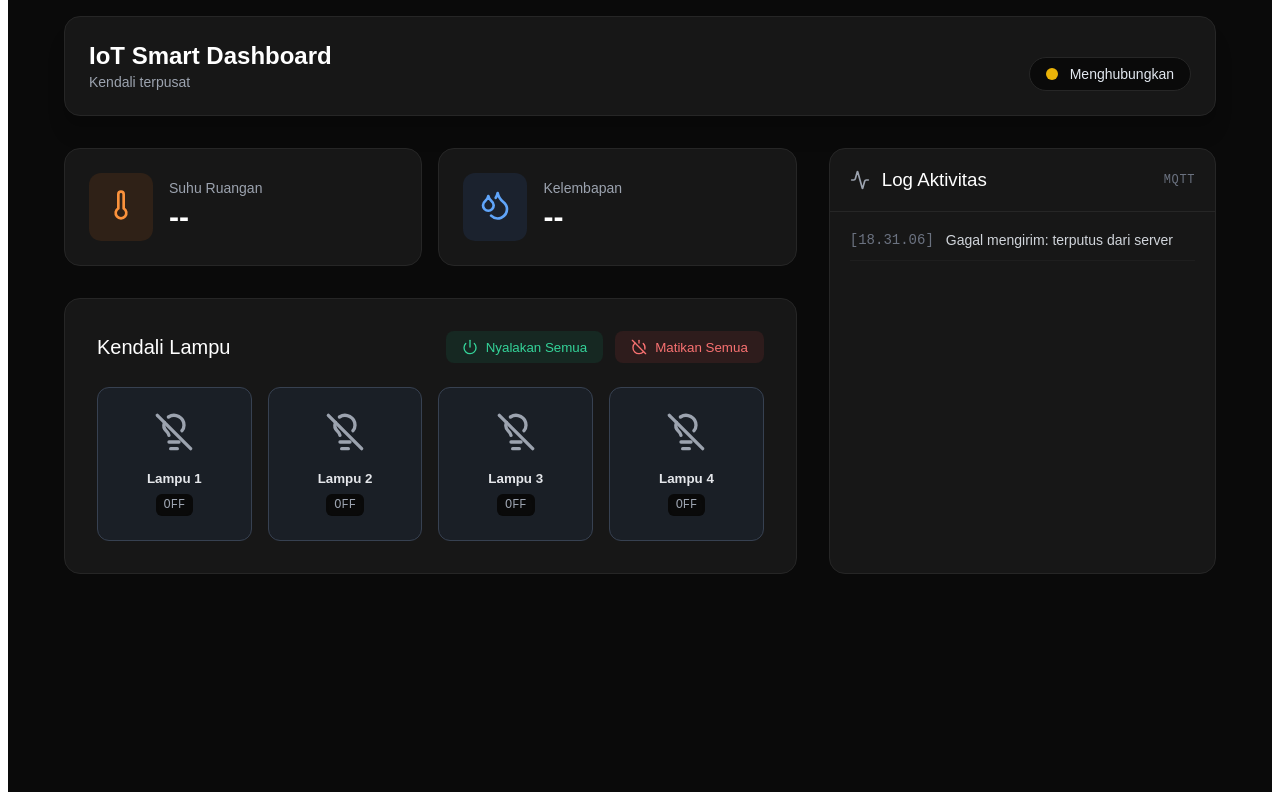
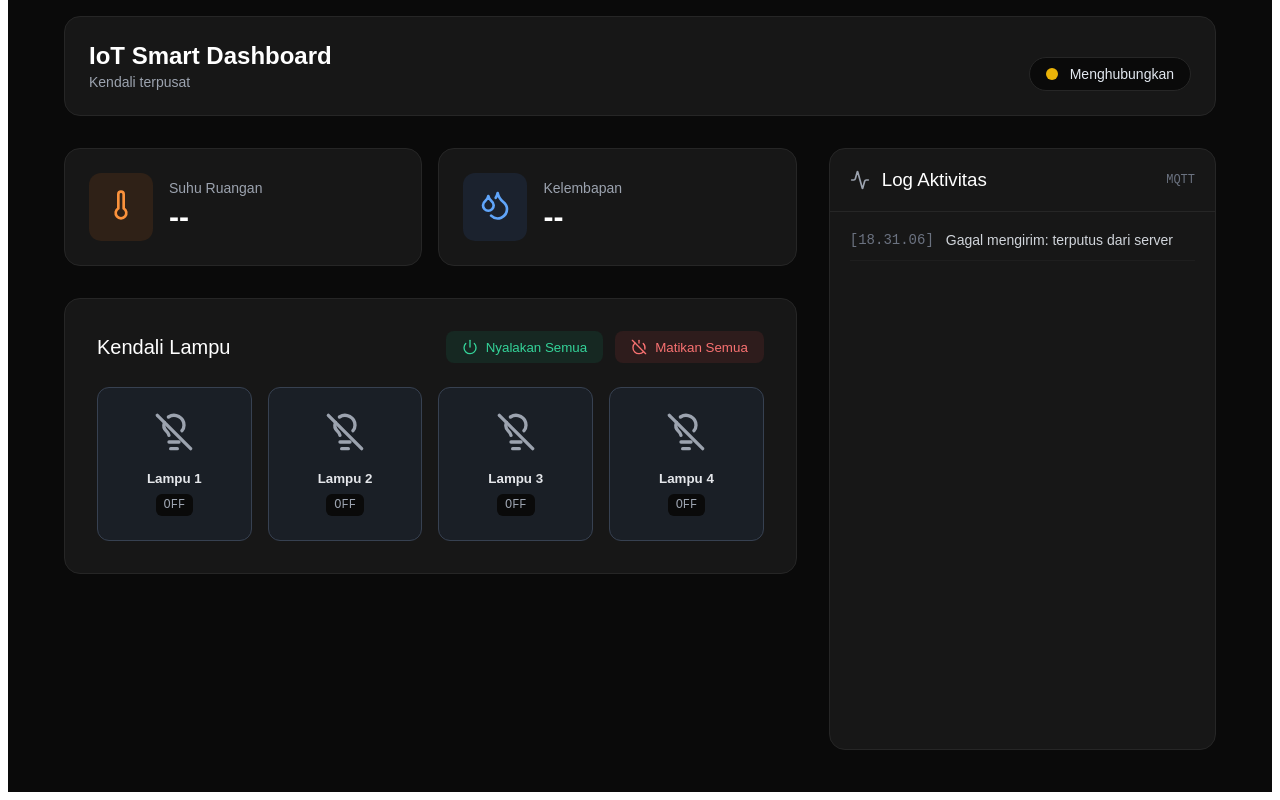
Before and after one commit to ZuzuV05/Smart-IoT-lamp, a React (Vite) app: page / in a window 1280 px wide. Both pictures are taken after a click on the button "Nyalakan Semua". Shown: the part 16-816 px from the top of the page. Built offline with nearby package versions, Linux system fonts and the light colour scheme.

Commit message:
Update App.tsx

```diff
--- a/src/App.tsx
+++ b/src/App.tsx
@@ -3,9 +3,7 @@ import {
   Lightbulb, LightbulbOff, Power, PowerOff,
   Thermometer, Droplets, Activity, AlertCircle
 } from 'lucide-react';
-import { motion, AnimatePresence } from 'motion/react';
 
-// Declare MQTT from CDN
 declare global {
   interface Window {
     mqtt: any;
@@ -21,14 +19,10 @@ type LogEntry = {
 export default function App() {
   const [client, setClient] = useState<any>(null);
   const [connected, setConnected] = useState<'menghubungkan' | 'terhubung' | 'terputus'>('menghubungkan');
-
   const [temperature, setTemperature] = useState<string>('--');
   const [humidity, setHumidity] = useState<string>('--');
-
   const [relays, setRelays] = useState([false, false, false, false]);
-
   const [logs, setLogs] = useState<LogEntry[]>([]);
-
   const logsEndRef = useRef<HTMLDivElement>(null);
 
   const addLog = (message: string) => {
@@ -38,12 +32,11 @@ export default function App() {
         time: new Date().toLocaleTimeString('id-ID', { hour12: false, hour: '2-digit', minute:'2-digit', second:'2-digit' }),
         message
       };
-      return [...prev, newLog].slice(-50); // Keep last 50 logs, store in ascending order
+      return [...prev, newLog].slice(-50);
     });
   };
 
   useEffect(() => {
-    // Scroll to bottom of logs
     if (logsEndRef.current) {
       logsEndRef.current.scrollIntoView({ behavior: 'smooth' });
     }
@@ -51,11 +44,10 @@ export default function App() {
 
   useEffect(() => {
     if (!window.mqtt) {
-      console.error("MQTT SDK is missing. Make sure the script was loaded from unpkg.");
+      console.error("MQTT SDK is missing.");
       return;
     }
 
-    // Connect to HiveMQ public broker via WebSocket
     const mqttOptions = {
       keepalive: 60,
       clientId: 'web_' + Math.random().toString(16).slice(2, 8),
@@ -66,11 +58,9 @@ export default function App() {
       connectTimeout: 30 * 1000,
     };
 
-    console.log("Menghubungkan ke MQTT Broker...");
     const mqttClient = window.mqtt.connect('wss://broker.hivemq.com:8884/mqtt', mqttOptions);
 
     mqttClient.on('connect', () => {
-      console.log('Terhubung ke MQTT Broker');
       setConnected('terhubung');
       mqttClient.subscribe('smarthome/relay');
       mqttClient.subscribe('smarthome/sensor');
@@ -83,9 +73,7 @@ export default function App() {
 
     mqttClient.on('error', (err: any) => {
       const errMsg = err && err.message ? err.message : String(err);
-      if (errMsg.includes('client disconnecting') || errMsg.includes('close')) {
-        return; // Ignore this expected disconnect error
-      }
+      if (errMsg.includes('client disconnecting') || errMsg.includes('close')) return;
       console.error('MQTT Error: ', err);
     });
 
@@ -99,13 +87,10 @@ export default function App() {
       if (topic === 'smarthome/sensor') {
         const tempMatch = payload.match(/Suhu:\s*([\d.]+)/i);
         const humMatch = payload.match(/Kelembapan:\s*([\d.]+)/i);
-
         if (tempMatch && tempMatch[1]) setTemperature(tempMatch[1]);
         if (humMatch && humMatch[1]) setHumidity(humMatch[1]);
-      }
-      else if (topic === 'smarthome/relay') {
+      } else if (topic === 'smarthome/relay') {
         const cmd = payload.trim().toLowerCase();
-
         if (cmd === 'all_on') {
           setRelays([true, true, true, true]);
           addLog('Semua lampu DINYALAKAN');
@@ -120,10 +105,7 @@ export default function App() {
             if (idx >= 0 && idx < 4) {
               setRelays(prev => {
                 const updated = [...prev];
-                // Only log if state changed (avoid duplicate spam from echoes)
-                if (updated[idx] !== isOn) {
-                  addLog(`Lampu ${idx + 1} ${isOn ? 'dinyalakan' : 'dimatikan'}`);
-                }
+                if (updated[idx] !== isOn) addLog(`Lampu ${idx + 1} ${isOn ? 'dinyalakan' : 'dimatikan'}`);
                 updated[idx] = isOn;
                 return updated;
               });
@@ -134,12 +116,7 @@ export default function App() {
     });
 
     setClient(mqttClient);
-
-    return () => {
-      if (mqttClient) {
-        mqttClient.end();
-      }
-    };
+    return () => { if (mqttClient) mqttClient.end(); };
   }, []);
 
   const sendCommand = (cmd: string) => {
@@ -151,8 +128,7 @@ export default function App() {
   };
 
   const toggleRelay = (index: number) => {
-    const currentState = relays[index];
-    const cmd = `relay${index + 1}_${currentState ? 'off' : 'on'}`;
+    const cmd = `relay${index + 1}_${relays[index] ? 'off' : 'on'}`;
     sendCommand(cmd);
   };
 
@@ -161,104 +137,65 @@ export default function App() {
       <div style={{ maxWidth: '1152px', margin: '0 auto', display: 'flex', flexDirection: 'column', gap: '32px' }}>
 
         {/* Header */}
-        <header style={{ display: 'flex', flexWrap: 'wrap', justifyContent: 'space-between', alignItems: 'center', padding: '24px', backgroundColor: '#171717', border: '1px solid #262626', borderRadius: '16px', boxShadow: '0 20px 25px -5px rgba(0, 0, 0, 0.1), 0 10px 10px -5px rgba(0, 0, 0, 0.04)' }}>
+        <header style={{ display: 'flex', flexWrap: 'wrap', justifyContent: 'space-between', alignItems: 'center', padding: '24px', backgroundColor: '#171717', border: '1px solid #262626', borderRadius: '16px' }}>
           <div>
             <h1 style={{ fontSize: '24px', fontWeight: '600', color: '#ffffff', margin: 0 }}>IoT Smart Dashboard</h1>
             <p style={{ color: '#9ca3af', fontSize: '14px', marginTop: '4px', marginBottom: 0 }}>Kendali terpusat</p>
           </div>
-
           <div style={{ marginTop: '16px', display: 'flex', alignItems: 'center', padding: '8px 16px', borderRadius: '9999px', backgroundColor: '#0a0a0a', border: '1px solid #262626' }}>
-            <span style={{ position: 'relative', display: 'flex', height: '12px', width: '12px', marginRight: '12px' }}>
-              {connected === 'terhubung' && (
-                <>
-                  <span style={{ position: 'absolute', display: 'inline-flex', height: '100%', width: '100%', borderRadius: '50%', backgroundColor: '#34d399', opacity: 0.75 }}></span>
-                  <span style={{ position: 'relative', display: 'inline-flex', borderRadius: '50%', height: '12px', width: '12px', backgroundColor: '#10b981' }}></span>
-                </>
-              )}
-              {connected === 'menghubungkan' && (
-                <span style={{ position: 'relative', display: 'inline-flex', borderRadius: '50%', height: '12px', width: '12px', backgroundColor: '#eab308' }}></span>
-              )}
-              {connected === 'terputus' && (
-                <span style={{ position: 'relative', display: 'inline-flex', borderRadius: '50%', height: '12px', width: '12px', backgroundColor: '#ef4444' }}></span>
-              )}
-            </span>
-            <span style={{ fontSize: '14px', fontWeight: '500', textTransform: 'capitalize' }}>
-              {connected}
-            </span>
+            <span style={{ display: 'inline-flex', height: '12px', width: '12px', borderRadius: '50%', marginRight: '12px', backgroundColor: connected === 'terhubung' ? '#10b981' : connected === 'menghubungkan' ? '#eab308' : '#ef4444' }}></span>
+            <span style={{ fontSize: '14px', fontWeight: '500', textTransform: 'capitalize' }}>{connected}</span>
           </div>
         </header>
 
         <div style={{ display: 'flex', flexWrap: 'wrap', gap: '32px' }}>
 
-          {/* Main Controls Panel */}
+          {/* Main Panel */}
           <div style={{ flex: '1 1 60%', display: 'flex', flexDirection: 'column', gap: '32px' }}>
 
-            {/* Sensors View */}
+            {/* Sensor */}
             <section style={{ display: 'flex', gap: '16px', flexWrap: 'wrap' }}>
               <div style={{ flex: '1 1 200px', backgroundColor: '#171717', padding: '24px', borderRadius: '16px', border: '1px solid #262626', display: 'flex', alignItems: 'center', gap: '16px' }}>
-                <div style={{ padding: '16px', backgroundColor: 'rgba(249, 115, 22, 0.1)', borderRadius: '12px', color: '#fb923c', flexShrink: 0 }}>
+                <div style={{ padding: '16px', backgroundColor: 'rgba(249,115,22,0.1)', borderRadius: '12px', color: '#fb923c', flexShrink: 0 }}>
                   <Thermometer size={32} />
                 </div>
                 <div>
-                  <p style={{ color: '#9ca3af', fontSize: '14px', fontWeight: '500', margin: 0 }}>Suhu Ruangan</p>
-                  <p style={{ fontSize: '30px', fontWeight: 'bold', color: '#ffffff', marginTop: '4px', marginBottom: 0 }}>
-                    {temperature !== '--' ? `${temperature}°C` : '--'}
-                  </p>
+                  <p style={{ color: '#9ca3af', fontSize: '14px', margin: 0 }}>Suhu Ruangan</p>
+                  <p style={{ fontSize: '30px', fontWeight: 'bold', color: '#ffffff', margin: '4px 0 0' }}>{temperature !== '--' ? `${temperature}°C` : '--'}</p>
                 </div>
               </div>
               <div style={{ flex: '1 1 200px', backgroundColor: '#171717', padding: '24px', borderRadius: '16px', border: '1px solid #262626', display: 'flex', alignItems: 'center', gap: '16px' }}>
-                <div style={{ padding: '16px', backgroundColor: 'rgba(59, 130, 246, 0.1)', borderRadius: '12px', color: '#60a5fa', flexShrink: 0 }}>
+                <div style={{ padding: '16px', backgroundColor: 'rgba(59,130,246,0.1)', borderRadius: '12px', color: '#60a5fa', flexShrink: 0 }}>
                   <Droplets size={32} />
                 </div>
                 <div>
-                  <p style={{ color: '#9ca3af', fontSize: '14px', fontWeight: '500', margin: 0 }}>Kelembapan</p>
-                  <p style={{ fontSize: '30px', fontWeight: 'bold', color: '#ffffff', marginTop: '4px', marginBottom: 0 }}>
-                    {humidity !== '--' ? `${humidity}%` : '--'}
-                  </p>
+                  <p style={{ color: '#9ca3af', fontSize: '14px', margin: 0 }}>Kelembapan</p>
+                  <p style={{ fontSize: '30px', fontWeight: 'bold', color: '#ffffff', margin: '4px 0 0' }}>{humidity !== '--' ? `${humidity}%` : '--'}</p>
                 </div>
               </div>
             </section>
 
-            {/* Relay Grids */}
+            {/* Relay */}
             <section style={{ backgroundColor: '#171717', padding: '32px', borderRadius: '16px', border: '1px solid #262626' }}>
               <div style={{ display: 'flex', flexWrap: 'wrap', justifyContent: 'space-between', alignItems: 'center', marginBottom: '24px', gap: '16px' }}>
                 <h2 style={{ fontSize: '20px', fontWeight: '500', color: '#ffffff', margin: 0 }}>Kendali Lampu</h2>
                 <div style={{ display: 'flex', gap: '12px' }}>
-                  <button
-                    onClick={() => sendCommand('all_on')}
-                    style={{ display: 'flex', alignItems: 'center', gap: '8px', backgroundColor: 'rgba(16, 185, 129, 0.1)', color: '#34d399', padding: '8px 16px', borderRadius: '8px', fontWeight: '500', border: 'none', cursor: 'pointer' }}
-                  >
-                    <Power size={16} />
-                    <span>Nyalakan Semua</span>
+                  <button onClick={() => sendCommand('all_on')} style={{ display: 'flex', alignItems: 'center', gap: '8px', backgroundColor: 'rgba(16,185,129,0.1)', color: '#34d399', padding: '8px 16px', borderRadius: '8px', fontWeight: '500', border: 'none', cursor: 'pointer' }}>
+                    <Power size={16} /><span>Nyalakan Semua</span>
                   </button>
-                  <button
-                    onClick={() => sendCommand('all_off')}
-                    style={{ display: 'flex', alignItems: 'center', gap: '8px', backgroundColor: 'rgba(239, 68, 68, 0.1)', color: '#f87171', padding: '8px 16px', borderRadius: '8px', fontWeight: '500', border: 'none', cursor: 'pointer' }}
-                  >
-                    <PowerOff size={16} />
-                    <span>Matikan Semua</span>
+                  <button onClick={() => sendCommand('all_off')} style={{ display: 'flex', alignItems: 'center', gap: '8px', backgroundColor: 'rgba(239,68,68,0.1)', color: '#f87171', padding: '8px 16px', borderRadius: '8px', fontWeight: '500', border: 'none', cursor: 'pointer' }}>
+                    <PowerOff size={16} /><span>Matikan Semua</span>
                   </button>
                 </div>
               </div>
-
               <div style={{ display: 'grid', gridTemplateColumns: 'repeat(auto-fit, minmax(140px, 1fr))', gap: '16px' }}>
                 {relays.map((isOn, idx) => (
-                  <button
-                    key={idx}
-                    onClick={() => toggleRelay(idx)}
-                    style={{
-                      position: 'relative', display: 'flex', flexDirection: 'column', alignItems: 'center', justifyContent: 'center', padding: '24px', border: isOn ? '1px solid rgba(245, 158, 11, 0.3)' : '1px solid #374151', borderRadius: '12px', transition: 'all 0.2s', backgroundColor: isOn ? 'rgba(245, 158, 11, 0.1)' : 'rgba(31, 41, 55, 0.5)', color: isOn ? '#f59e0b' : '#9ca3af', cursor: 'pointer'
-                    }}
-                  >
-                    <motion.div
-                      animate={{ scale: isOn ? 1.1 : 1 }}
-                      transition={{ type: "spring", stiffness: 300 }}
-                      style={{ marginBottom: '16px' }}
-                    >
+                  <button key={idx} onClick={() => toggleRelay(idx)} style={{ display: 'flex', flexDirection: 'column', alignItems: 'center', justifyContent: 'center', padding: '24px', border: isOn ? '1px solid rgba(245,158,11,0.3)' : '1px solid #374151', borderRadius: '12px', backgroundColor: isOn ? 'rgba(245,158,11,0.1)' : 'rgba(31,41,55,0.5)', color: isOn ? '#f59e0b' : '#9ca3af', cursor: 'pointer', transition: 'all 0.2s' }}>
+                    <div style={{ marginBottom: '16px' }}>
                       {isOn ? <Lightbulb size={40} style={{ filter: 'drop-shadow(0 0 15px rgba(245,158,11,0.5))' }} /> : <LightbulbOff size={40} />}
-                    </motion.div>
+                    </div>
                     <span style={{ fontWeight: '600', color: '#e5e7eb' }}>Lampu {idx + 1}</span>
-                    <span style={{ fontFamily: 'monospace', fontSize: '12px', marginTop: '8px', textTransform: 'uppercase', padding: '4px 8px', backgroundColor: '#0a0a0a', borderRadius: '6px', boxShadow: 'inset 0 2px 4px 0 rgba(0, 0, 0, 0.06)' }}>
+                    <span style={{ fontFamily: 'monospace', fontSize: '12px', marginTop: '8px', textTransform: 'uppercase', padding: '4px 8px', backgroundColor: '#0a0a0a', borderRadius: '6px' }}>
                       {isOn ? 'ON' : 'OFF'}
                     </span>
                   </button>
@@ -267,47 +204,35 @@ export default function App() {
             </section>
           </div>
 
-          {/* Logs Panel */}
-          <div style={{ flex: '1 1 30%', display: 'flex', flexDirection: 'column', gap: '24px' }}>
-
-            {/* Activity Log */}
-            <section style={{ backgroundColor: '#171717', border: '1px solid #262626', borderRadius: '16px', display: 'flex', flexDirection: 'column', height: '600px', flex: 1 }}>
+          {/* Log Panel */}
+          <div style={{ flex: '1 1 30%' }}>
+            <section style={{ backgroundColor: '#171717', border: '1px solid #262626', borderRadius: '16px', display: 'flex', flexDirection: 'column', height: '600px' }}>
               <div style={{ padding: '20px', borderBottom: '1px solid #262626', display: 'flex', alignItems: 'center', justifyContent: 'space-between' }}>
                 <div style={{ display: 'flex', alignItems: 'center', gap: '12px' }}>
                   <Activity size={20} color="#9ca3af" />
                   <h3 style={{ fontWeight: '500', color: '#ffffff', margin: 0 }}>Log Aktivitas</h3>
                 </div>
-                <span style={{ fontSize: '12px', color: '#6b7280', fontFamily: 'monospace', letterSpacing: '0.05em' }}>MQTT</span>
+                <span style={{ fontSize: '12px', color: '#6b7280', fontFamily: 'monospace' }}>MQTT</span>
               </div>
-
-              <div style={{ flex: 1, padding: '20px', overflowY: 'auto', width: '100%', boxSizing: 'border-box' }}>
-                <div style={{ display: 'flex', flexDirection: 'column', gap: '12px' }}>
-                  <AnimatePresence initial={false}>
-                    {logs.map((log) => (
-                      <motion.div
-                        key={log.id}
-                        initial={{ opacity: 0, x: -10 }}
-                        animate={{ opacity: 1, x: 0 }}
-                        style={{ display: 'flex', gap: '12px', fontSize: '14px', paddingBottom: '12px', borderBottom: '1px solid rgba(38, 38, 38, 0.5)' }}
-                      >
-                        <span style={{ color: '#6b7280', fontFamily: 'monospace', flexShrink: 0 }}>[{log.time}]</span>
-                        <span style={{ color: '#d1d5db', wordBreak: 'break-word' }}>{log.message}</span>
-                      </motion.div>
-                    ))}
-                    {logs.length === 0 && (
-                      <div style={{ color: '#4b5563', textAlign: 'center', fontSize: '14px', padding: '32px 0', fontStyle: 'italic', display: 'flex', flexDirection: 'column', alignItems: 'center' }}>
-                        <AlertCircle size={24} style={{ marginBottom: '8px', opacity: 0.5 }} />
-                        Belum ada aktivitas tercatat
-                      </div>
-                    )}
-                  </AnimatePresence>
-                  <div ref={logsEndRef} />
-                </div>
+              <div style={{ flex: 1, padding: '20px', overflowY: 'auto' }}>
+                {logs.length === 0 ? (
+                  <div style={{ color: '#4b5563', textAlign: 'center', fontSize: '14px', padding: '32px 0', display: 'flex', flexDirection: 'column', alignItems: 'center' }}>
+                    <AlertCircle size={24} style={{ marginBottom: '8px', opacity: 0.5 }} />
+                    Belum ada aktivitas tercatat
+                  </div>
+                ) : (
+                  logs.map(log => (
+                    <div key={log.id} style={{ display: 'flex', gap: '12px', fontSize: '14px', paddingBottom: '12px', marginBottom: '12px', borderBottom: '1px solid rgba(38,38,38,0.5)' }}>
+                      <span style={{ color: '#6b7280', fontFamily: 'monospace', flexShrink: 0 }}>[{log.time}]</span>
+                      <span style={{ color: '#d1d5db', wordBreak: 'break-word' }}>{log.message}</span>
+                    </div>
+                  ))
+                )}
+                <div ref={logsEndRef} />
               </div>
             </section>
           </div>
         </div>
-
       </div>
     </div>
   );
```
